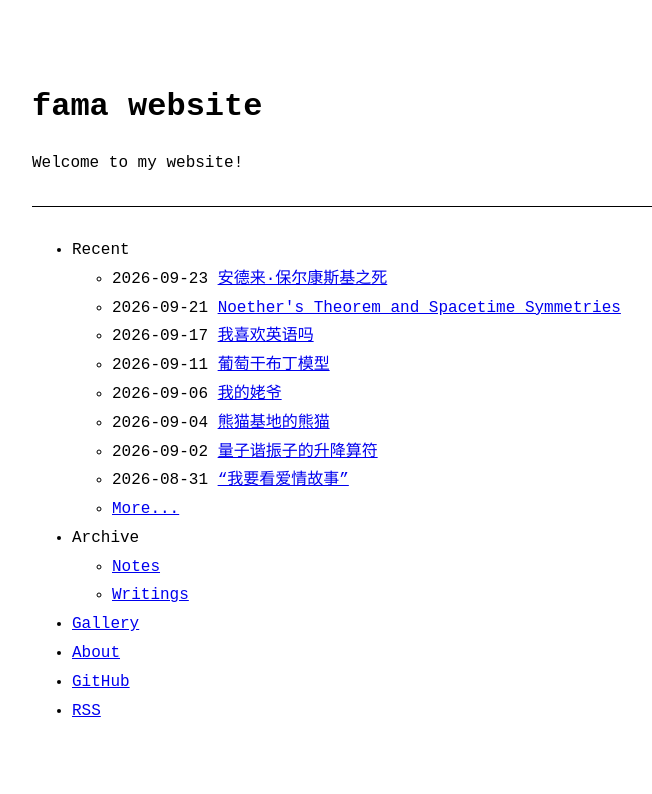
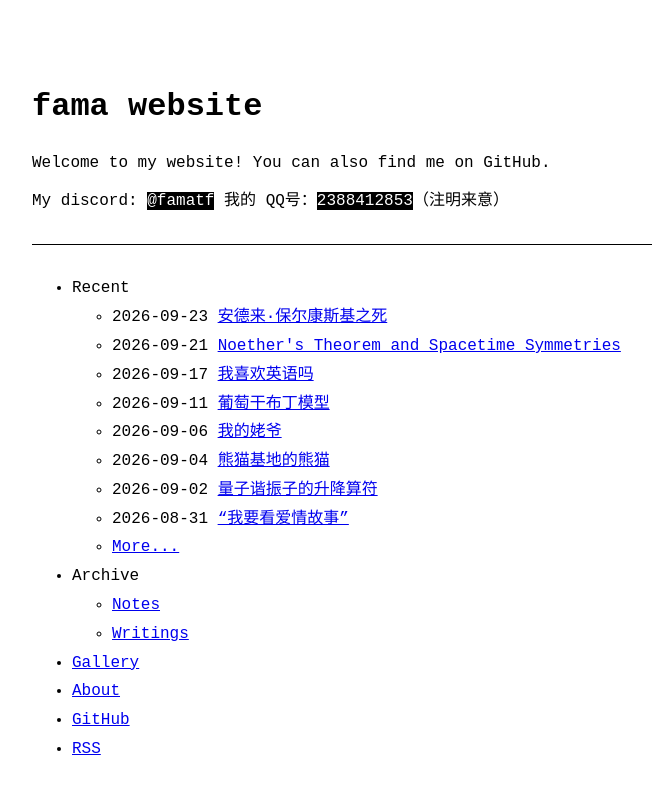
Before and after one commit to famatf/famatf.com, a Jekyll site: the page built from index.md, in a window 1280 px wide. Shown: the top 794 px of the page, without its empty margins (288-940 px from the left). Built offline with Jekyll 4.4.1, drawn with Linux system fonts in a browser that asks for light colours.

Commit message:
Update homepage with GitHub and contact details
Added social media and contact information to the homepage.

```diff
--- a/index.md
+++ b/index.md
@@ -3,6 +3,10 @@ layout: home
 title: fama website
 ---
 
-Welcome to my website!
+Welcome to my website! You can also find me on GitHub.
+
+My discord: `@famatf`
+我的 QQ号：`2388412853`（注明来意）
+
 
 ---
```
